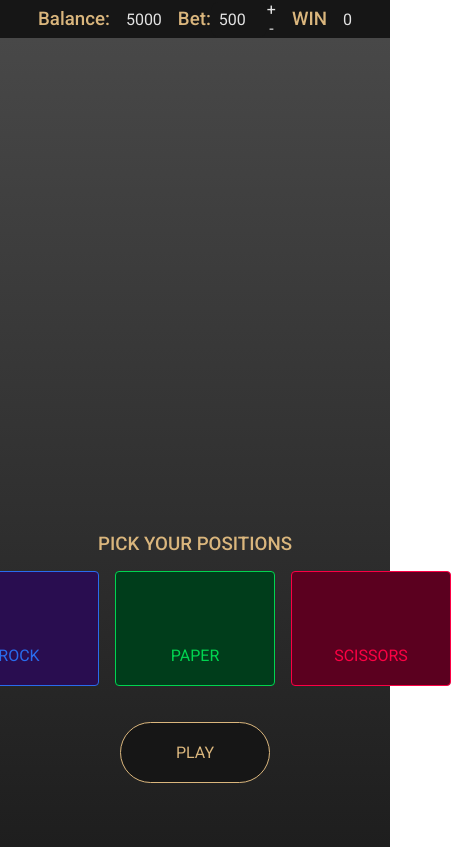
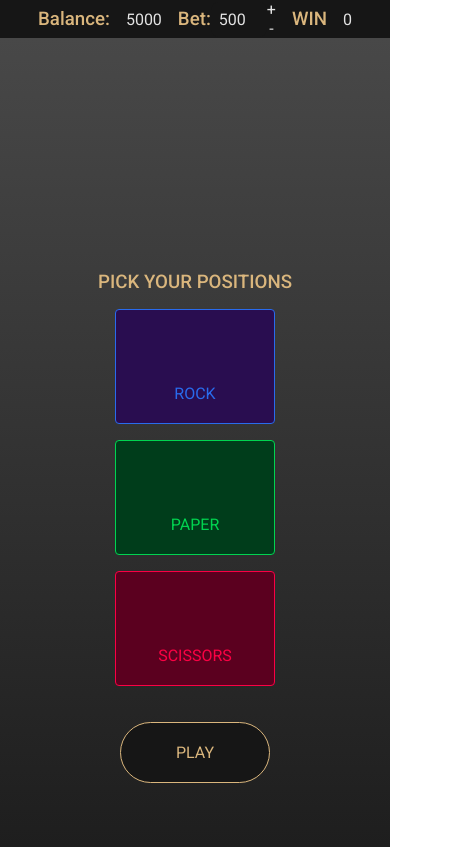
Before and after one commit to engpedromartins/rock-paper-scissors, a React (Create React App) app: page / in a window 390 px wide. Shown: the whole page, 451 px wide, since content can reach past the window. Built offline with nearby package versions, Linux system fonts and the light colour scheme.

Commit message:
fix: responsive

```diff
--- a/src/components/BetButtonGroup/BetButtonGroup.style.ts
+++ b/src/components/BetButtonGroup/BetButtonGroup.style.ts
@@ -3,4 +3,8 @@ import { styled } from "styled-components";
 export const WrapButton = styled.div`
   display: flex;
   gap: 1rem;
+
+  @media (max-width: 420px) {
+    flex-direction: column;
+  }
 `
--- a/src/components/GameChoices/GameChoices.style.ts
+++ b/src/components/GameChoices/GameChoices.style.ts
@@ -7,6 +7,10 @@ export const Container = styled.div`
   justify-content: center;
   gap: 3rem;
   margin-bottom: 10rem;
+
+  @media (max-width: 420px) {
+    margin-bottom: 4rem;
+  }
 `
 export const WrapStackChoices = styled.div`
   display: flex;
@@ -15,4 +19,7 @@ export const WrapStackChoices = styled.div`
 export const Choices = styled.h1`
   color: ${colors.white};
   font-size: 3rem;
+  @media (max-width: 420px) {
+    font-size: 2rem;
+  }
 `
```
